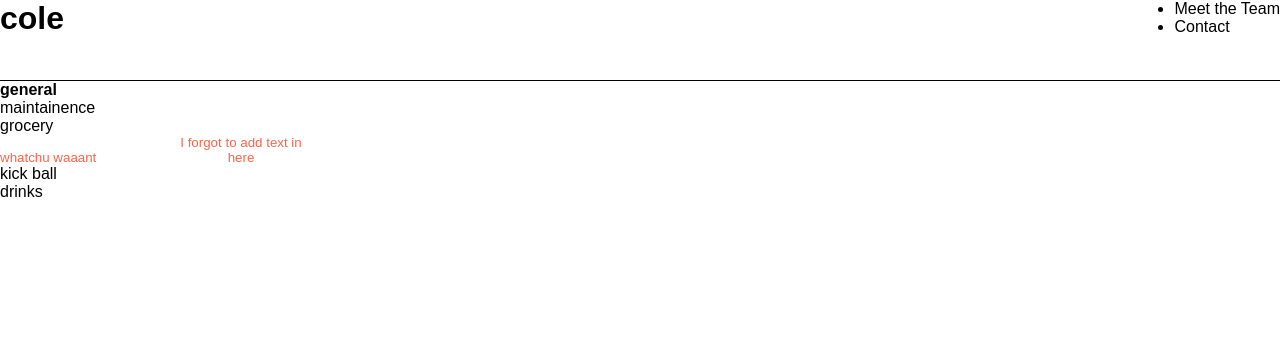
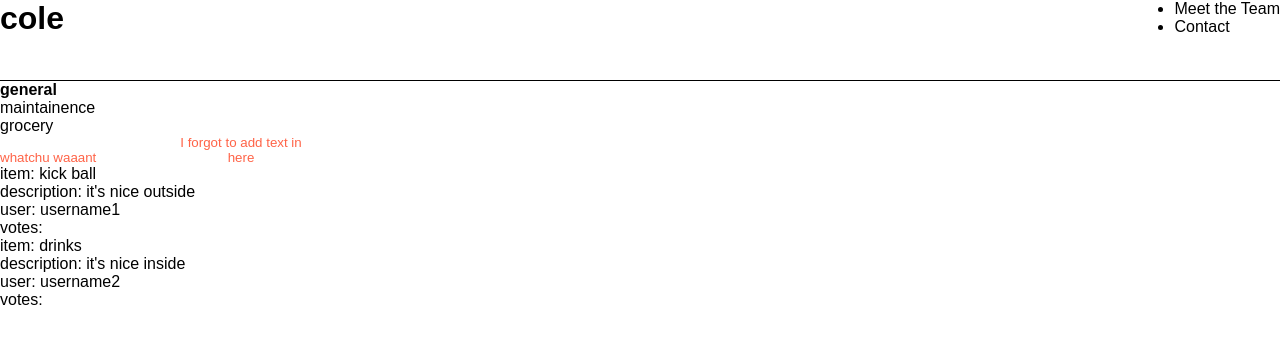
Before and after one commit to sea-pandas/cole, a React app: page / in a window 1280 px wide. Shown: the top 344 px of the page. Built offline with nearby package versions, Linux system fonts and the light colour scheme; a web font is replaced by a local one.

Commit message:
last minute client additions

```diff
--- a/client/components/Item.jsx
+++ b/client/components/Item.jsx
@@ -2,6 +2,9 @@ import React from 'react';
 
 export default (props) => {
   return <li>
-    {props.name}
+    item: {props.name} <br />
+    description: {props.description} <br />
+    user: {props.username} <br />
+    votes: {props.vote} <br />
   </li>
 }
--- a/client/components/Items.jsx
+++ b/client/components/Items.jsx
@@ -4,7 +4,7 @@ import Item from './Item.jsx'
 export default (props) => {
   return <div>
     <ul>
-      {props.items.map((el, idx) => <Item key={idx} name={el.name}/>)}
+      {props.items.map((el, idx) => <Item key={idx} name={el.name} description={el.description} vote={el.vote} username={el.username} />)}
     </ul>
   </div>
 }
```
